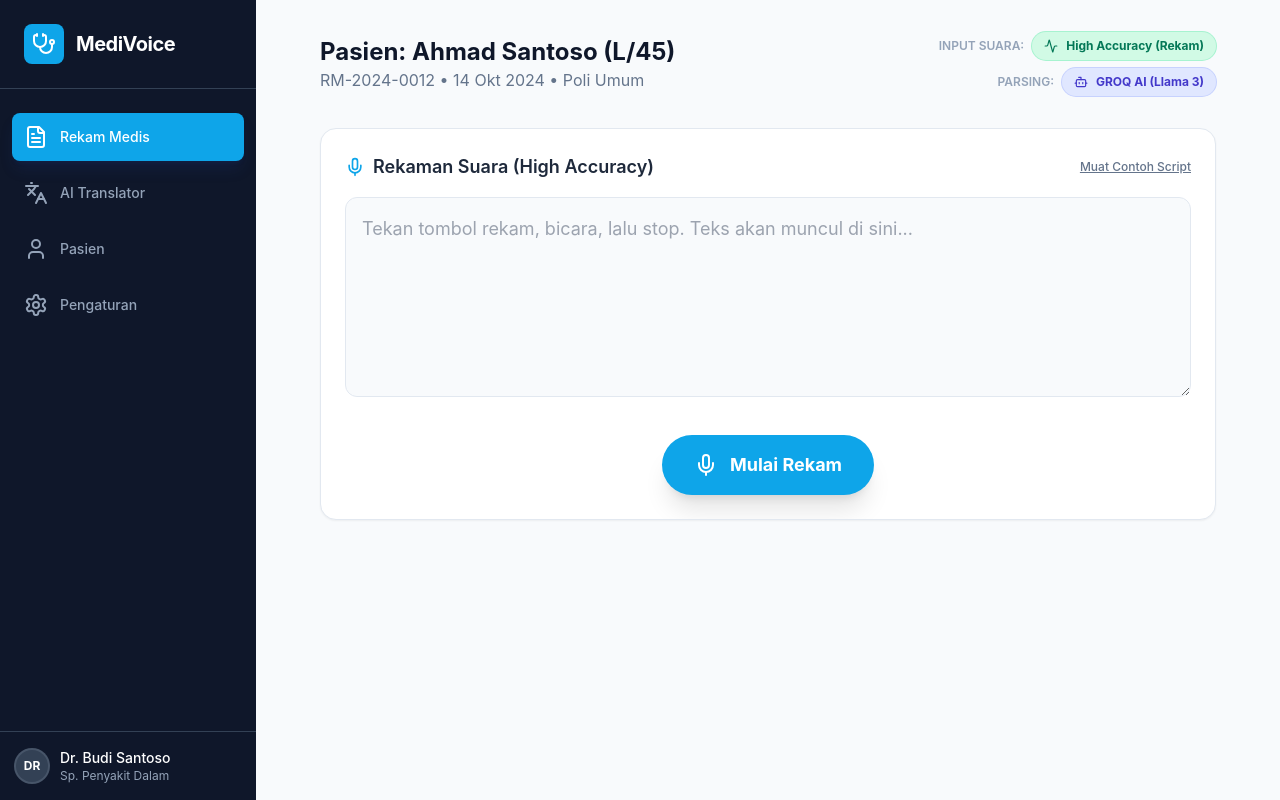
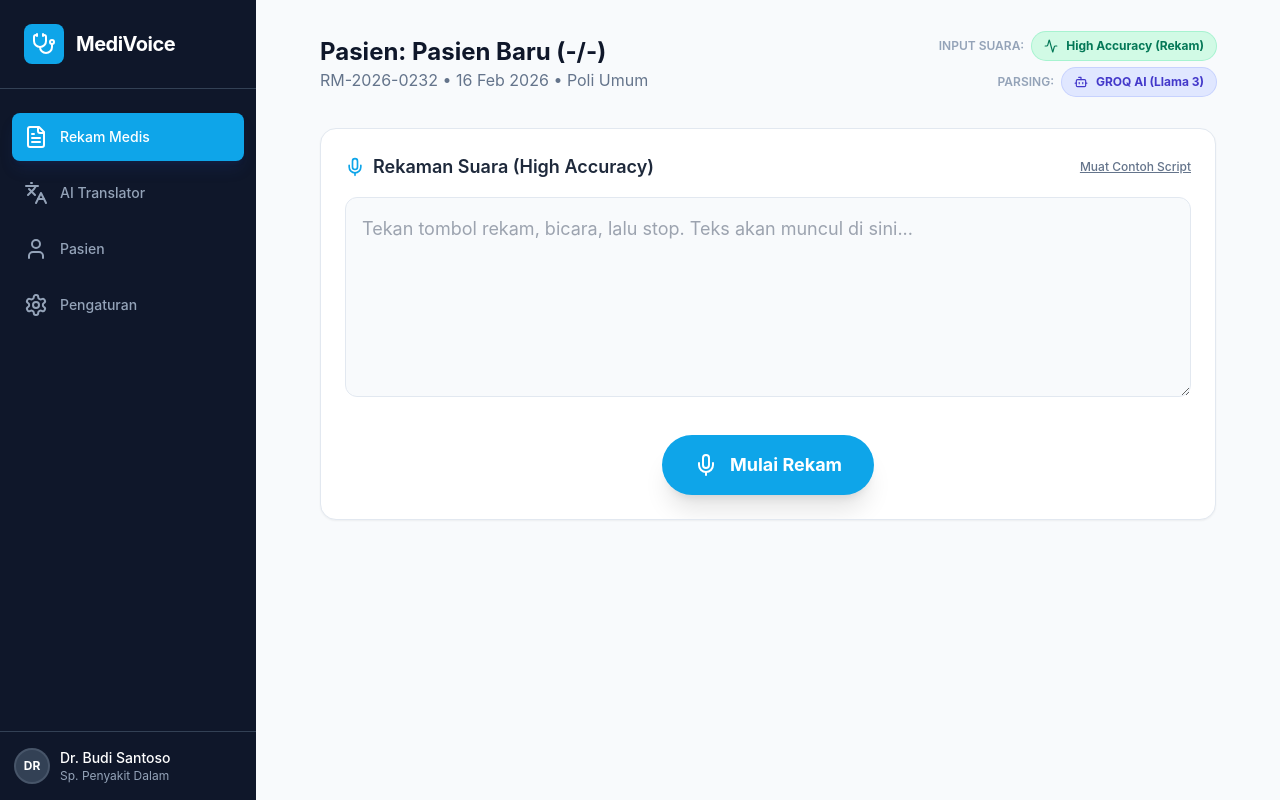
Before and after one commit to iqbalhanif/doctor-emr-voice, a React (Vite) app: page / in a window 1280 px wide. Built offline with nearby package versions, Linux system fonts and the light colour scheme.

Commit message:
solve bug error

```diff
--- a/src/components/SOAPEditor.jsx
+++ b/src/components/SOAPEditor.jsx
@@ -41,6 +41,13 @@ const SOAPEditor = () => {
         objective: '',
         assessment: '',
         plan: ''
+    });
+
+    const [patientData, setPatientData] = useState({
+        name: 'Pasien Baru',
+        gender: '-',
+        age: '-',
+        date: new Date().toLocaleDateString('id-ID', { day: 'numeric', month: 'short', year: 'numeric' })
     });
 
     // Web Speech API Hook
@@ -100,7 +107,25 @@ const SOAPEditor = () => {
                 // Use Rule-Based Parser
                 parsed = parseFullTranscript(rawText);
             }
-            setSoapData(parsed);
+
+            // Update SOAP Data
+            setSoapData({
+                subjective: parsed.subjective || '',
+                objective: parsed.objective || '',
+                assessment: parsed.assessment || '',
+                plan: parsed.plan || ''
+            });
+
+            // Update Patient Data explicitly if returned by AI
+            if (parsed.patientName || parsed.gender || parsed.age) {
+                setPatientData(prev => ({
+                    ...prev,
+                    name: parsed.patientName || prev.name,
+                    gender: parsed.gender || prev.gender,
+                    age: parsed.age || prev.age
+                }));
+            }
+
             setMode('parsed'); // Switch to view result
         } catch (error) {
             console.error("Processing Error:", error);
@@ -129,8 +154,12 @@ const SOAPEditor = () => {
             {/* Header */}
             <div className="flex flex-col md:flex-row md:items-center justify-between gap-4 mb-8">
                 <div>
-                    <h1 className="text-2xl font-bold text-slate-900">Pasien: Ahmad Santoso (L/45)</h1>
-                    <p className="text-slate-500">RM-2024-0012 • 14 Okt 2024 • Poli Umum</p>
+                    <h1 className="text-2xl font-bold text-slate-900">
+                        Pasien: {patientData.name} ({patientData.gender}/{patientData.age})
+                    </h1>
+                    <p className="text-slate-500">
+                        RM-{new Date().getFullYear()}-{Math.floor(Math.random() * 1000).toString().padStart(4, '0')} • {patientData.date} • Poli Umum
+                    </p>
                 </div>
 
                 <div className="flex flex-col gap-2 align-end">
```
